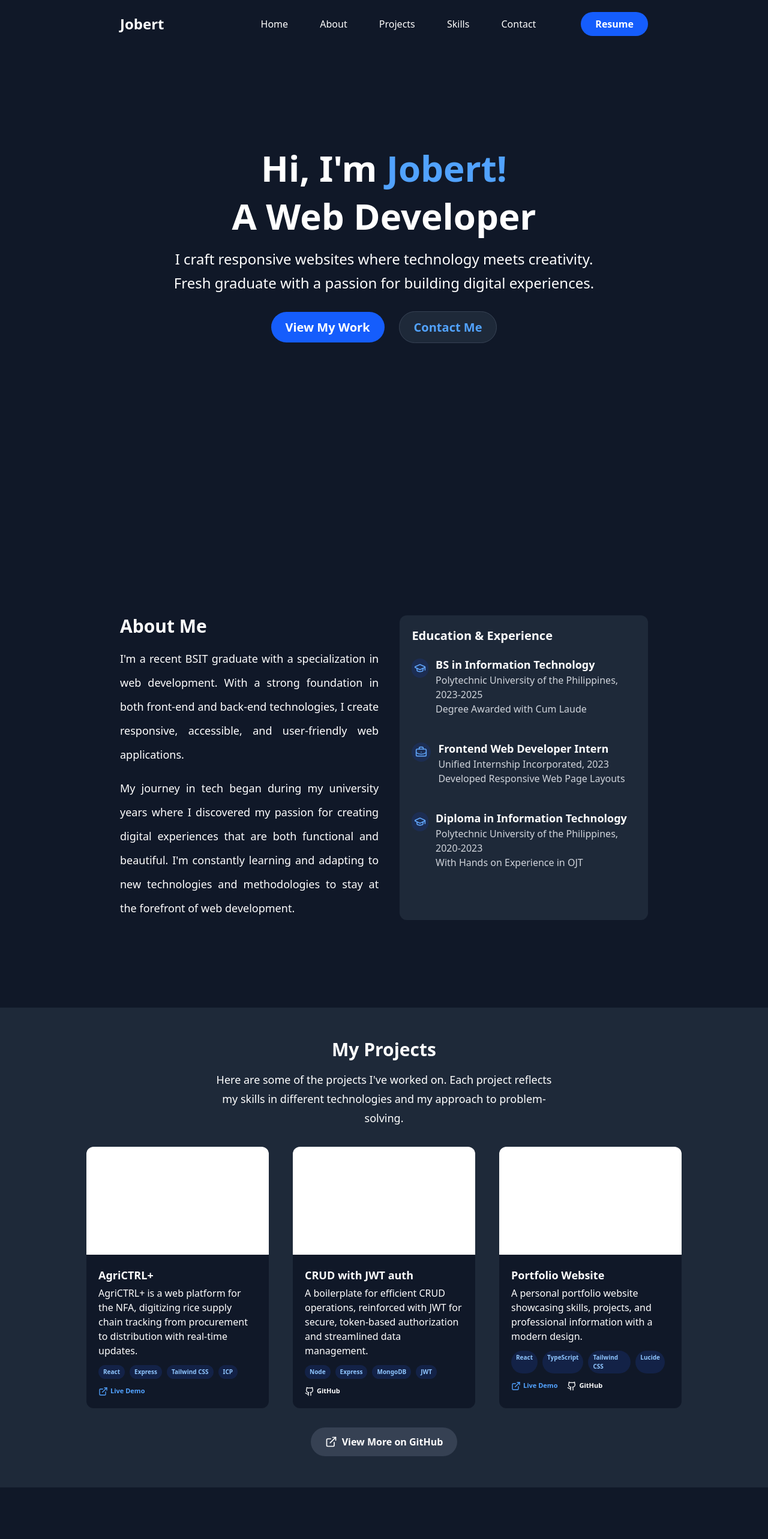
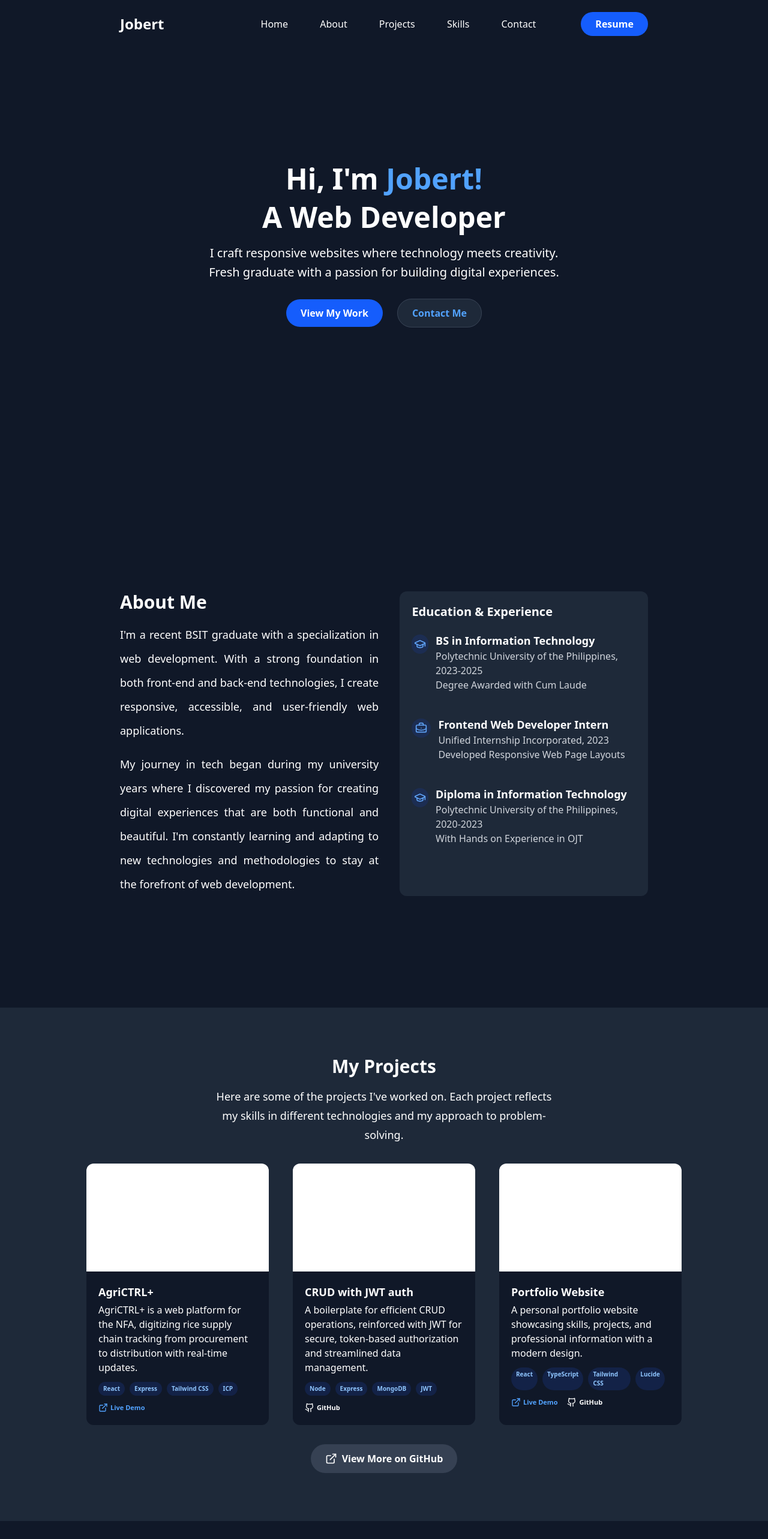
Before and after one commit to jobertmampusti/jobertmampusti, a React (Vite) app: page / in a window 1280 px wide. Shown: the top 2566 px of the page at 60% size. Built offline with nearby package versions, Linux system fonts and the light colour scheme.

Commit message:
feat: adjusted the layout for other large screen sizes

```diff
--- a/src/components/About.tsx
+++ b/src/components/About.tsx
@@ -25,7 +25,7 @@ const experiences = [
 function About() {
   return (
     <section id="about" className="flex min-h-screen scroll-m-20 items-center px-50 text-white">
-      <div className="flex justify-between">
+      <div className="-mt-20 flex justify-between">
         {/* left section */}
         <motion.div
           initial={{ opacity: 0, x: -20 }}
--- a/src/components/Home.tsx
+++ b/src/components/Home.tsx
@@ -2,12 +2,12 @@ import { motion } from 'motion/react';
 
 function Home() {
   return (
-    <section id="home" className="flex min-h-screen scroll-m-20 flex-col text-center text-white">
+    <section id="home" className="flex min-h-screen scroll-m-20 flex-col justify-center text-center text-white">
       <motion.h1
         initial={{ opacity: 0, y: -20 }}
         whileInView={{ opacity: 1, y: 0 }}
         transition={{ duration: 1, ease: 'easeOut' }}
-        className="mt-40 text-6xl/20 font-bold"
+        className="-mt-40 text-5xl/16 font-bold"
       >
         Hi, I'm <span className="text-blue-400">Jobert!</span>
         <br></br> A Web Developer
@@ -16,7 +16,7 @@ function Home() {
         initial={{ opacity: 0, y: 20 }}
         whileInView={{ opacity: 1, y: 0 }}
         transition={{ duration: 1, delay: 0.2, ease: 'easeOut' }}
-        className="mt-3 text-2xl/10"
+        className="mt-3 text-xl/8"
       >
         <p>I craft responsive websites where technology meets creativity.</p>
         <p>Fresh graduate with a passion for building digital experiences.</p>
@@ -25,7 +25,7 @@ function Home() {
         initial={{ opacity: 0, y: 20 }}
         whileInView={{ opacity: 1, y: 0 }}
         transition={{ duration: 1, delay: 0.3, ease: 'easeOut' }}
-        className="mt-10 space-x-6 text-xl font-bold"
+        className="mt-10 space-x-6 font-bold"
       >
         <a href="#projects" className="rounded-full bg-blue-600 px-6 py-3 hover:bg-blue-700">
           View My Work
--- a/src/components/Projects.tsx
+++ b/src/components/Projects.tsx
@@ -28,7 +28,7 @@ function Projects() {
   return (
     <section
       id="projects"
-      className="flex min-h-screen scroll-m-10 flex-col items-center justify-center bg-gray-800 text-white"
+      className="flex min-h-screen scroll-m-10 flex-col items-center justify-center bg-gray-800 py-20 text-white"
     >
       <motion.div
         initial={{ opacity: 0, y: -20 }}
--- a/src/components/Skills.tsx
+++ b/src/components/Skills.tsx
@@ -22,7 +22,7 @@ const skills = [
 
 function Skills() {
   return (
-    <section id="skills" className="flex min-h-screen flex-col items-center justify-center text-white">
+    <section id="skills" className="flex min-h-screen flex-col items-center justify-center py-20 text-white">
       <motion.div
         initial={{ opacity: 0, y: -20 }}
         whileInView={{ opacity: 1, y: 0 }}
```
